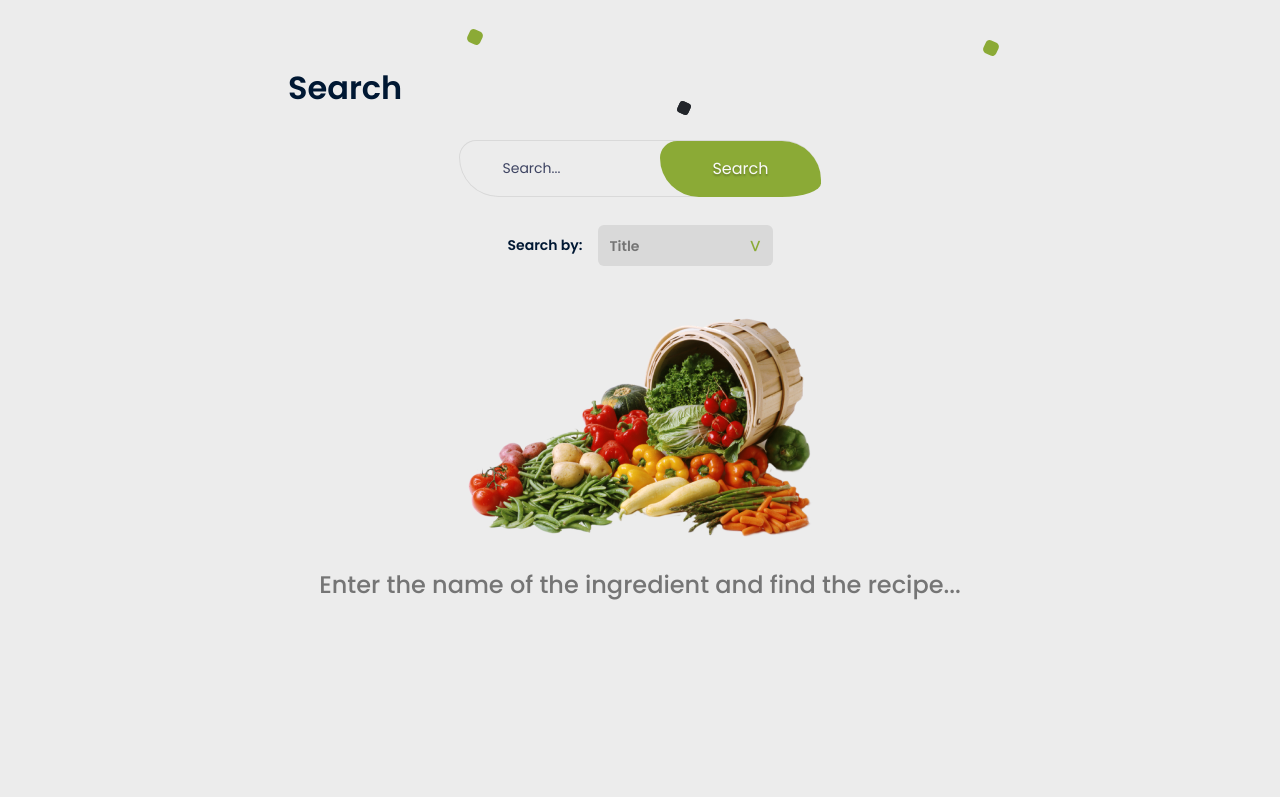
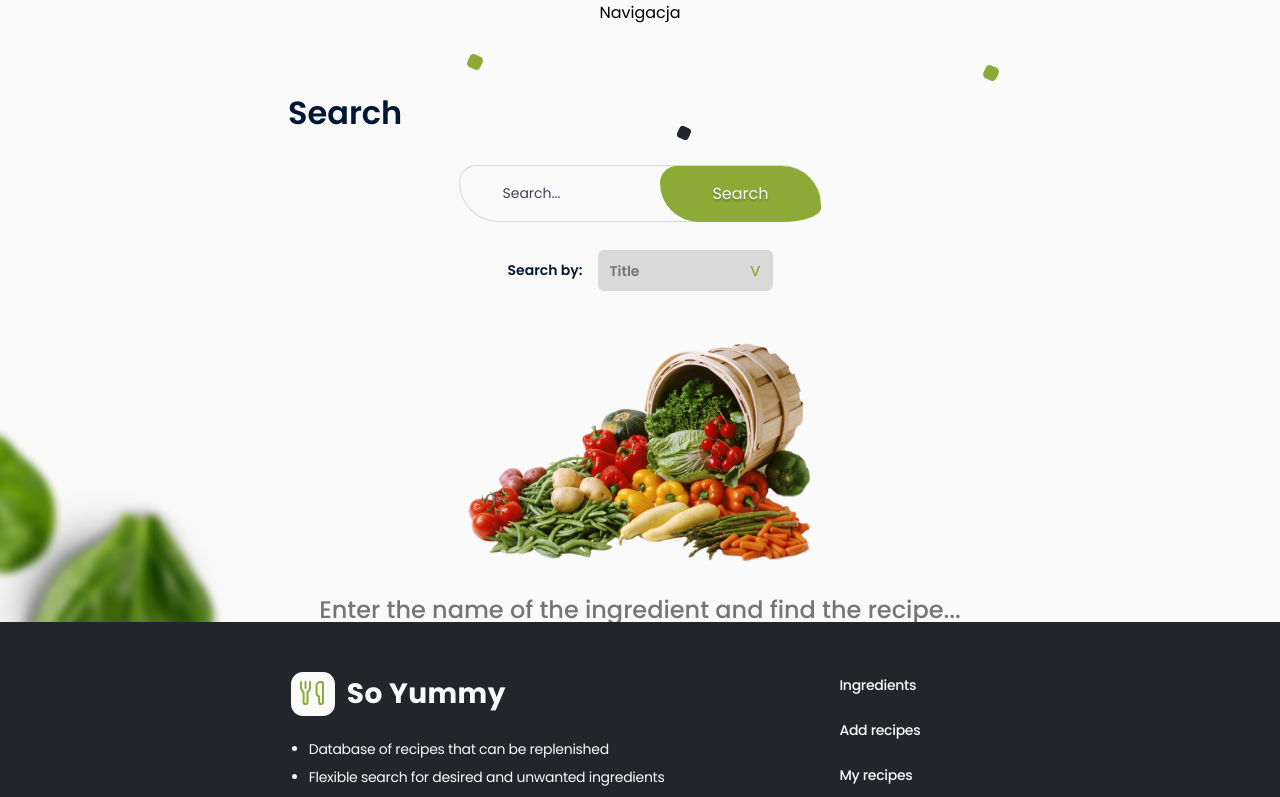
Before and after one commit to filip-bak/so-yummy-project, a React (Create React App) app in the folder frontend/: page /so-yummy-project/search in a window 1280 px wide. Shown: the top 797 px of the page. Built offline with nearby package versions, Linux system fonts and the light colour scheme.

Commit message:
fix: search route

```diff
--- a/frontend/src/App.jsx
+++ b/frontend/src/App.jsx
@@ -10,7 +10,6 @@ export const App = () => {
   return (
     <Routes>
       <Route path="/welcome" element={<WelcomePage />} />
-      <Route path="/search" element={<SearchPage />} />
 
       <Route path="/" element={<AuthSharedLayout />}>
         <Route path="/register" />
@@ -20,6 +19,7 @@ export const App = () => {
       <Route path="/" element={<SharedLayout />}>
         <Route index element={<MainPage />} />
         {/* OTHER ROUTES */}
+        <Route path="/search" element={<SearchPage />} />
         <Route path="*" element={<NotFoundPage />} />
       </Route>
     </Routes>
```
